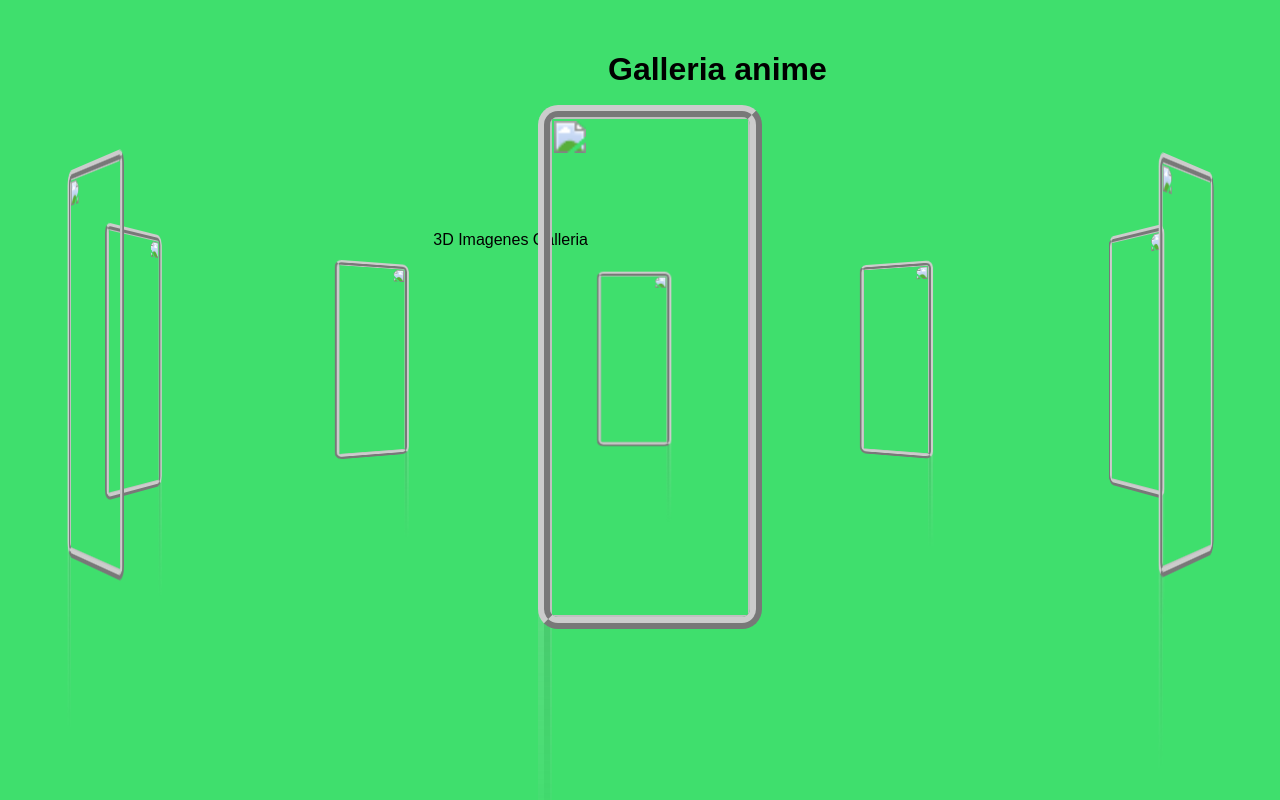
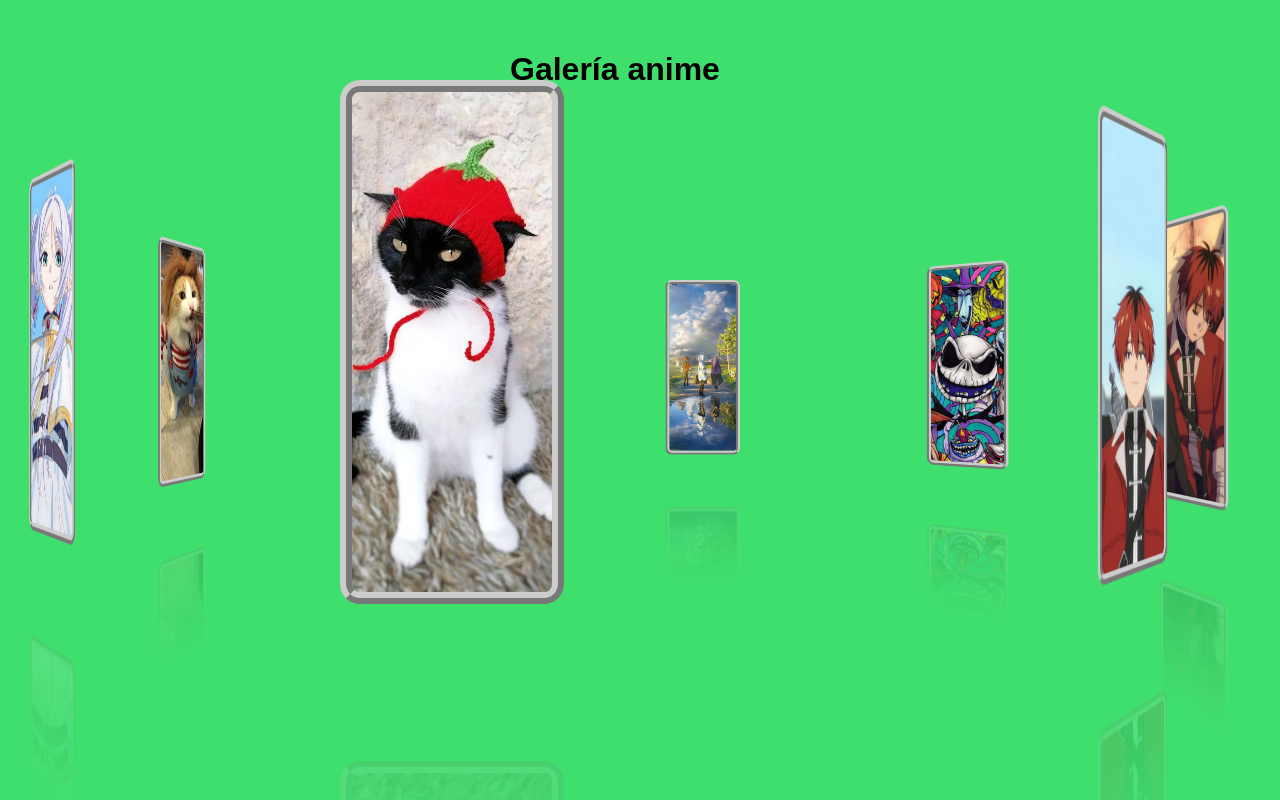
Before and after one commit to Alina134340/Galeria3d, a plain HTML site: page index.html in a window 1280 px wide. Drawn offline with Linux system fonts and the light colour scheme.

Commit message:
Add files via upload

```diff
--- a/index.html
+++ b/index.html
@@ -3,23 +3,23 @@
 <head>
     <meta charset="UTF-8">
     <meta name="viewport" content="width=device-width, initial-scale=1.0">
-    <link rel="stylesheet" href="styles.css"
-    <title>3D Imagenes Galleria </title>
+    <link rel="stylesheet" href="styles.css">
+    <title>Galería 3D</title>
 </head>
 <body>
     <div>
         <div class="titulo">
-            <h1>Galleria anime</h1>
+            <h1>Galería anime</h1>
         </div>
         <div class="container">
-            <span style="--i:1"><img src="/assets/1.jpg" alt=""></span>
-            <span style="--i:2"><img src="/assets/2.jpg" alt=""></span>
-            <span style="--i:3"><img src="/assets/3.webp" alt=""></span>
-            <span style="--i:4"><img src="/assets/4.webp" alt=""></span>
-            <span style="--i:5"><img src="/assets/5.jpg" alt=""></span>
-            <span style="--i:6"><img src="/assets/6.avif" alt=""></span>
-            <span style="--i:7"><img src="/assets/7.jpg" alt=""></span>
-            <span style="--i:8"><img src="/assets/8.jpg" alt=""></span>
+            <span style="--i:1"><img src="1.jpg" alt=""></span>
+            <span style="--i:2"><img src="2.jpg" alt=""></span>
+            <span style="--i:3"><img src="3.webp" alt=""></span>
+            <span style="--i:4"><img src="4.webp" alt=""></span>
+            <span style="--i:5"><img src="5.jpg" alt=""></span>
+            <span style="--i:6"><img src="6.avif" alt=""></span>
+            <span style="--i:7"><img src="7.jpg" alt=""></span>
+            <span style="--i:8"><img src="8.jpg" alt=""></span>
         </div>
     </div>
 </body>
--- a/styles.css
+++ b/styles.css
@@ -7,24 +7,24 @@ body {
     margin: 0;
     padding: 0;
     font-family: arial, sans-serif;
-    overflow: hidden; /*Evita el desplazamiento vertical*/
+    overflow: hidden; /* Evita el desplazamiento vertical */
 }
 
 .titulo {
-    max-width: 100%; /* Adjust for smaller screens */
-    margin: 10px auto; /* Reduce margin for smaller screens */
-    padding: 20px; /* Adjust padding for smaller screens */
+    max-width: 100%; /* Ajusta para pantallas más pequeñas */
+    margin: 10px auto; /* Reduce el margen para pantallas más pequeñas */
+    padding: 20px; /* Ajusta el padding para pantallas más pequeñas */
 }
 
 .container {
-    width: 100px;
-    height: 250px;
+    width: 300px; /* Aumenté el ancho */
+    height: 300px; /* Aumenté la altura */
     position: relative;
     transform-style: preserve-3d;
     transform: perspective(1000px);
     animation: gallery 20s linear infinite;
     cursor: pointer;
-    margin-top: 100px; /*Ajusta este valor según la altura del título*/
+    margin-top: 100px; /* Ajusta este valor según la altura del título */
 }
 
 .container span {
@@ -42,7 +42,7 @@ body {
     border: 6px ridge #ccc;
     height: 250px;
     width: 100px;
-    object-fit: cover; /*Asegura que las imágenes mantengan su proporción*/
+    object-fit: cover; /* Asegura que las imágenes mantengan su proporción */
 }
 
 @keyframes gallery {
```
